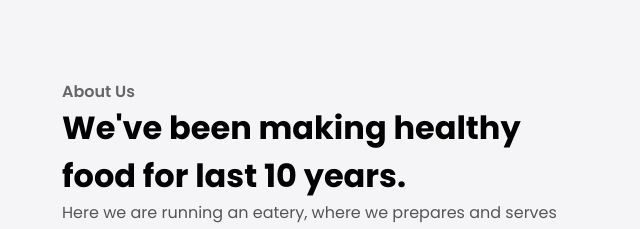
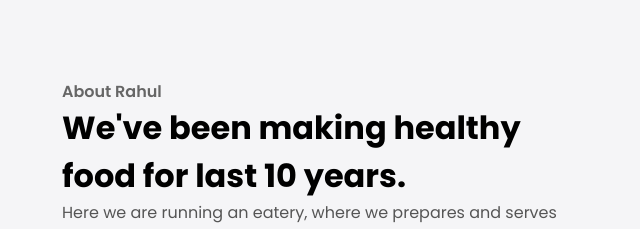
Before and after one commit to rahul-kumar-soni/makeyourselfhealthy, a plain HTML site: page index.html in a window 1280 px wide. Shown: the part 478-707 px from the top of the page, 32-672 px from the left. Drawn offline with nearby package versions, Linux system fonts and the light colour scheme.

Commit message:
added some features

```diff
--- a/index.html
+++ b/index.html
@@ -40,7 +40,7 @@
     <section id="about">
         <div class="about-wrapper container">
             <div class="about-text">
-                <p class="small">About Us</p>
+                <p class="small">About Rahul</p>
                 <h2>We've been making healthy food for last 10 years.</h2>
                 <p>Here we are running an eatery, where we prepares and serves food and drinks to customers. Meals are generally served and eaten on the premises, but our restaurants also offer take-out and food delivery services for customer's ease and good experience.</p>
             </div>
```
